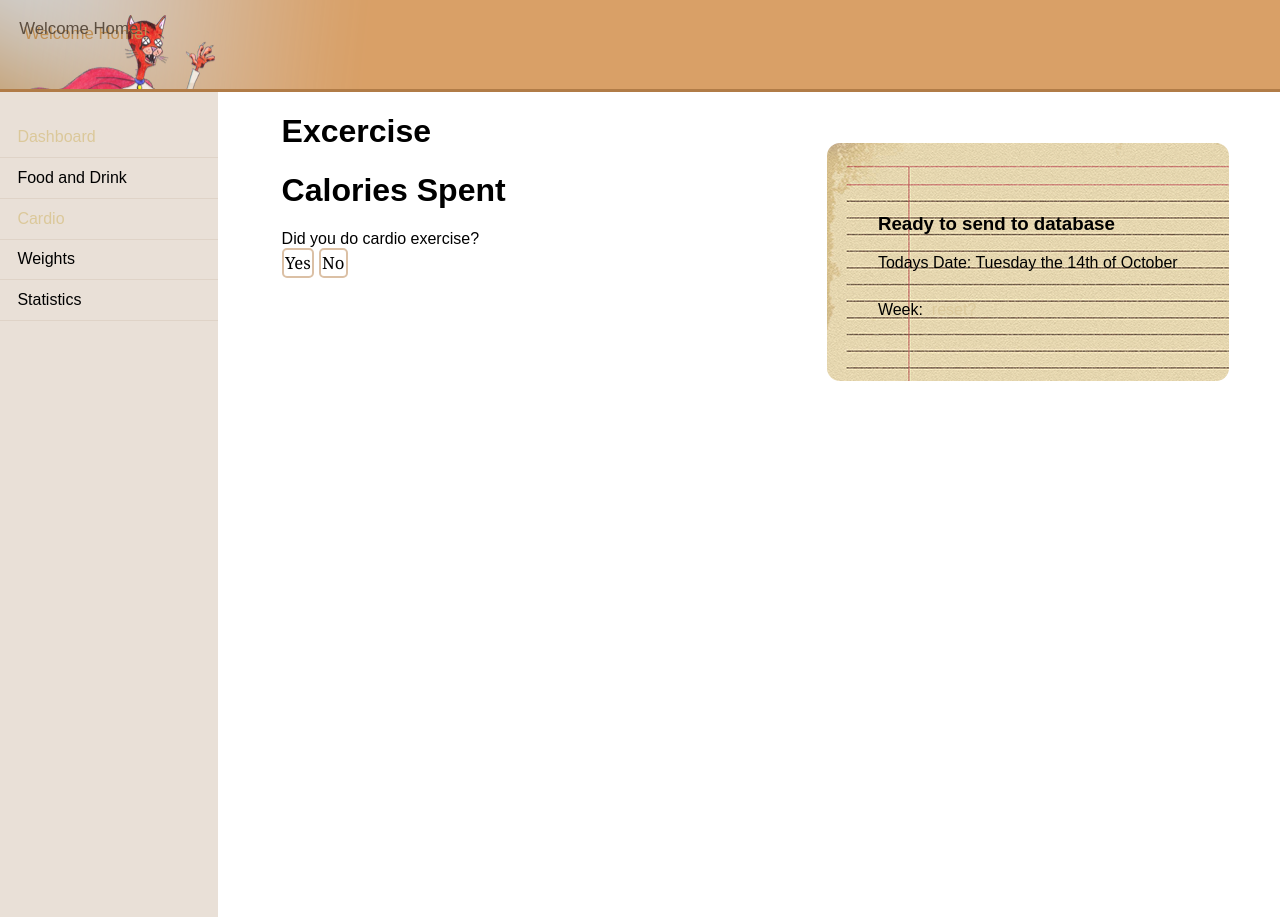
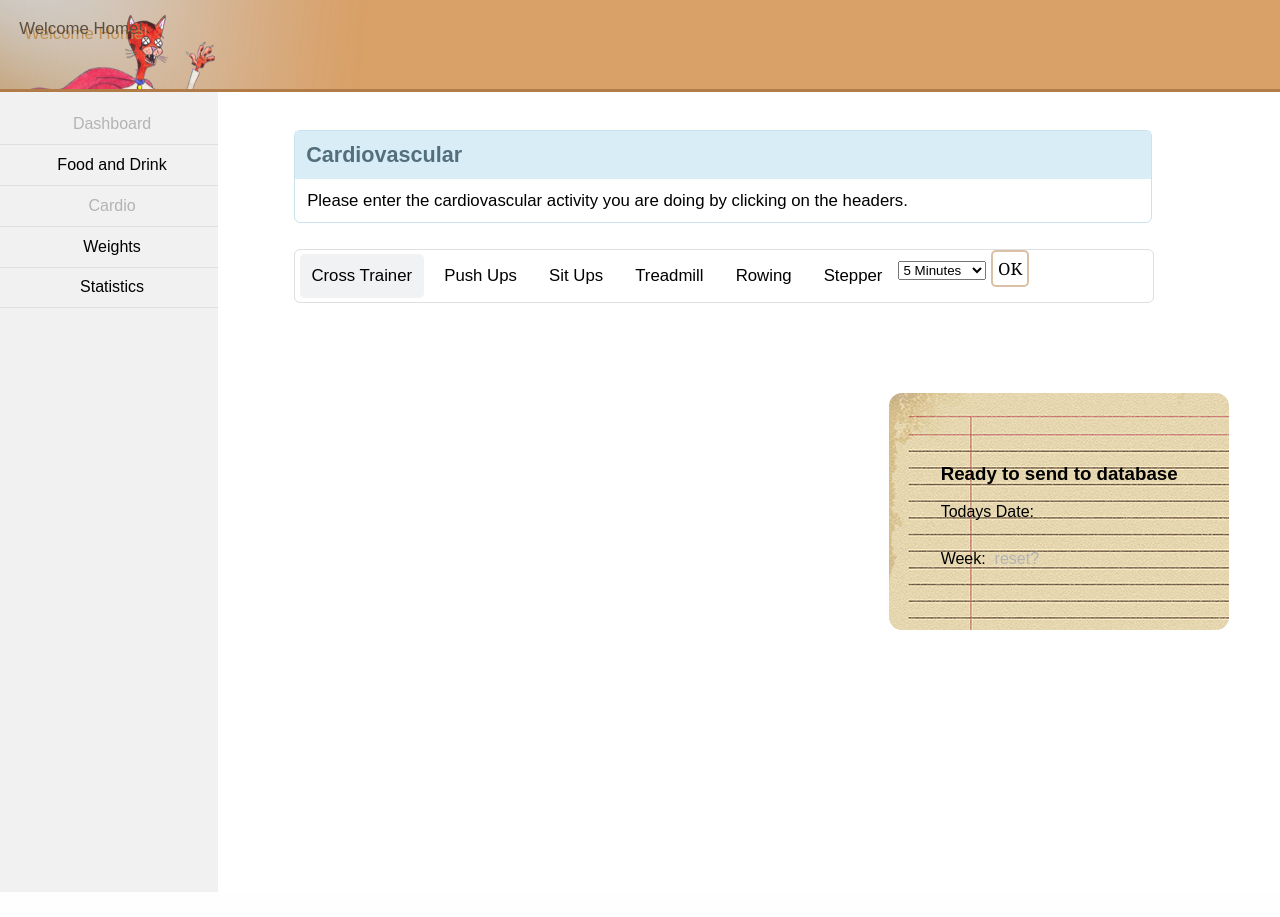
Before and after one commit to intheon/workout-diary, a PHP site: page /cardio.php in a window 1280 px wide. After the commit the page ends 892 px from the top, so only its background shows below. Run offline with PHP 8.4, Linux system fonts and the light colour scheme; data that the repository does not hold is empty.

Commit message:
getting there

```diff
--- a/cardio.php
+++ b/cardio.php
@@ -5,11 +5,14 @@
 </head>
 
 <body>
+
 <!-- TOP TOOLBAR -->
 <div id="toolbar">
     <div id="greetings">Welcome Home!</div>
+</div>
 
-</div>
+<div id="main">
+<!-- SIDE PANEL -->
 
     <div id="menu_panel">
         <div><a href="index.php">Dashboard</a></div>
@@ -19,49 +22,29 @@
         <div>Statistics</div>
     </div>
 
-<div id="interact"> <!-- MAIN DIV FOR QUESTIONS -->
+    <div id="interaction_panel">
 
-<div id="output"></div>
-
-<div id="form"></div>
-
-<div id="table">
-    <div id="header">
-        <h1>Excercise</h1>
-    </div>
-    <div id="content">
-        <h1>Calories Spent</h1>
-    </div>
-    <div id="total"></div>
+        <div class="information_panel">
+            <h1>Cardiovascular</h1>
+            <p>Please enter the cardiovascular activity you are doing by clicking on the headers.</p>
         </div>
 
-<!-- THIS STUFF IS THE QUESTIONS -->
+        <div class="tab_panel">
 
-<div id="ask">
+        <!-- TAB BOXES -->
 
-    <!-- CHECK IF CARDIO WAS DONE FIRST -->
-    <div id="didCardio">
-    Did you do cardio exercise?
-        <form name="didCardio">
-            <input type="button" value="Yes" name="cYes" onClick="yesFunc(this.value)">
-            <input type="button" value="No" name="cNo" onClick="noFunc(this.value)">
-        </form>
-    </div>
-    <!-- START CARDIO QUESTIONS -->
-    <div id="whatCardio" style="display:none">
-    What cardio did you do?
-        <form id="whatTypeOfCardio">
-            <input type="button" value="Cross Trainer" id="crossTrainerBtn">
-            <input type="button" value="Push Ups" id="pushUpBtn">
-            <input type="button" value="Sit Ups" id="sitUpBtn">
-            <input type="button" value="Treadmill" id="treadmillBtn">
-            <input type="button" value="Rowing" id="rowingBtn">
-            <input type="button" value="Stepper" id="stepperBtn">
-        </form>
+            <ul class="tabs">
+                <a href="#ct_tab_content"><li id="ct_tab">Cross Trainer</li></a>
+                <a href="#pu_tab_content"><li id="pu_tab">Push Ups</li></a>
+                <a href="#su_tab_content"><li id="su_tab">Sit Ups</li></a>
+                <a href="#tm_tab_content"><li id="tm_tab">Treadmill</li></a>
+                <a href="#ro_tab_content"><li id="ro_tab">Rowing</li></a>
+                <a href="#st_tab_content"><li id="st_tab">Stepper</li></a>
+            </ul>
 
-    <div id="testWrapper">
-    <div id="crossTrainerDiv" style="display:none;">
-    <h2>Cross Trainer</h2>
+        <!-- TAB CONTENT -->
+
+            <div id="ct_tab_content">
                 <form name="crossTrainerTimeForm" id="crossTrainerTimeForm">
                     <select name="crossTrainerTime" id="crossTrainerTime">
                         <option value="5" name="ct5minutes">5 Minutes</option>
@@ -73,8 +56,8 @@
                     <input type="button" id="crossTrainerTimeConfirm" value="OK">
                 </form>
             </div>
-    <div id="pushUpDiv" style="display:none;">
-        <h2>Push Ups</h2>
+
+            <div id="pu_tab_content">
                 <form name="pushUpTimeForm">
                     <select name="pushUpTime" id="pushUpTime">
                         <option name="5up" value="5">5 Push Ups</option>
@@ -86,8 +69,8 @@
                     <input type="button" id="pushUpTimeConfirm" value="OK" onClick="submitToPHP(pushUpTime.name,pushUpTime.value);">
                 </form>
             </div>
-    <div id="sitUpDiv" style="display:none;">
-    <h2>Sit Ups</h2>
+
+            <div id="su_tab_content" style="display:none;">
             <form name="sitUpTimeForm">
                 <select name="sitUpTime" id="sitUpTime">
                     <option name="5sup" value="5">5 Sit Ups</option>
@@ -99,8 +82,8 @@
                 <input type="button" id="sitUpTimeConfirm" value="OK" onClick="submitToPHP(sitUpTime.name,sitUpTime.value);">
             </form>
         </div>
-     <div id="treadmillDiv" style="display:none;">
-    <h2>Treadmill</h2>
+
+        <div id="tm_tab_content">
             <form name="treadmillTimeForm">
                 <select name="treadmillTime" id="treadmillTime">
                     <option name="5tminutes" value="5">5 Minutes</option>
@@ -112,8 +95,8 @@
                 <input type="button" id="treadmillTimeConfirm" value="OK" onClick="submitToPHP(treadmillTime.name,treadmillTime.value);">
             </form>
         </div>
-    <div id="rowingDiv" style="display:none;">
-    <h2>Rowing</h2>
+
+        <div id="ro_tab_content">
             <form name="rowingTimeForm">
                 <select name="rowingTime" id="rowingTime">
                     <option name="5rminutes" value="5">5 Minutes</option>
@@ -125,8 +108,8 @@
                 <input type="button" id="rowingTimeConfirm" value="OK" onClick="submitToPHP(rowingTime.name,rowingTime.value);">
             </form>
         </div>
-    <div id="stepperDiv" style="display:none;">
-    <h2>Stepper</h2>
+
+        <div id="st_tab_content">
             <form name="stepperTimeForm">
                 <select name="stepperTime" id="stepperTime">
                     <option name="srminutes" value="5">5 Minutes</option>
@@ -138,67 +121,23 @@
                 <input type="button" id="stepperTimeConfirm" value="OK" onClick="submitToPHP(stepperTime.name,stepperTime.value);">
             </form>
         </div>
-    </div>
-    </div>
-    <!-- END CARDIO QUESTIONS -->
-    <!-- BEGIN WEIGHTS QUESTIONS -->
-    <div id="whatExcercises" style="display:none">
-    What weights and excercises did you do?
-        <form name="whatExcercises">
-            <input type="button" value="Chest" id="chestBtn" onClick="showElement('chestDiv','1')">
-            <input type="button" value="Triceps" id="tricepsBtn" onClick="showElement('tricepsDiv','1')">
-            <input type="button" value="Back and Biceps" id="backAndBicepBtn" onClick="showElement('backAndBicepDiv','1')">
-            <input type="button" value="Shoulders" id="shouldersBtn" onClick="showElement('shouldersDiv','1')">
-        </form>
-    </div>
-    <div id="chestDiv" style="display:none;">
-    <h2>Chest Excercises</h2>
-        <form name="chestExcerciseForm">
-            <input type="checkbox" value="Incline Dumbell Press" onClick="showElement('chestEx1','1')">Incline Dumbell Press</input>
-            <input type="checkbox" value="Incline Dumbell Flies" onClick="showElement('chestEx2','1')">Incline Dumbell Flies</input>
-            <input type="checkbox" value="Dumbell Bench Press" onClick="showElement('chestEx3','1')">Dumbell Bench Press</input>
-            <input type="checkbox" value="Push-Ups" onClick="showElement('chestEx4','1')">Push-Ups</input>
-            <input type="checkbox" value="Dips" onClick="showElement('chestEx5','1')">Dips</input>
-        </form>
-    <div id="chestEx1" style="display:none">
-    <h2>Incline Dumbell Press</h2>
-    Sets - How many sets did you do?
-        <form>
-            <select id="chestEx1Sets" onChange="listSets(this.value,this.id)">
-                <option name="One" value="1">One</option>
-                <option name="Two" value="2">Two</option>
-                <option name="Three" value="3">Three</option>
-            </select>
-        </form>
-        <div id="chestCommitDiv">
-        <form name="chestCommitForm" id="chestCommitForm">
-        <input type="button" id="chestCommit" value="Commit!" onClick="captureResult();">
-        </form>
-
-            </div>
-            </div>
-
-            <div id="chestEx2" style="display:none"></div>
-            <div id="chestEx3" style="display:none"></div>
-            <div id="chestEx4" style="display:none"></div>
-            <div id="chestEx5" style="display:none"></div>
 
         </div>
 
-    </div>
-
-</div> <!-- END ASK DIV -->
-
+    </div> <!-- END INTERACTION PANEL -->
 
     <div id="sidePane">
         <h3>Ready to send to database</h3>
-
         <div id="date">Todays Date: </div><br />
         <div id="week">Week: <span id="weekNumber"></span>
-        <span><a onClick="resetWeek()" href="#">&nbsp;reset?</a></span></div>
+        <span><a onClick="resetWeek()" href="#">&nbsp;reset?</a></span>
     </div>
 
+</div> <!-- END MAIN -->
+
+
 <script src="js/jquery.js"></script>
-<script src="js/engine.js"></script>
+<script src="js/cardio_engine.js"></script>
+
 </body>
 </html>
--- a/css/cardio.css
+++ b/css/cardio.css
@@ -1,98 +1,126 @@
 html    {
     margin:0px;
     padding:0px;
+    height:100%;
 }
 body{
-        font-family:arial;
-        margin:0px;
-        padding:0px;
-    }
-
-input[type="radio"] {
-  display:none;
-}
-#modules_bar
-{
-    position:relative;
-    height:auto;
-    padding:1%;
-    width:auto;
-    margin-left:28%;
-    overflow:hidden;
-    color:white;
+    font-family:arial;
+    margin:0px;
+    padding:0px;
+    height:100%;
 }
 
-#modules_bar div
+a {
+    color:#B3B3B3;
+    text-decoration: none;
+}
+
+a {
+    color:#B3B3B3;
+    text-decoration: none;
+}
+a:hover {
+    color:#B78612;
+}
+
+#main
+{
+    height:100%;
+    overflow:hidden;
+}
+#menu_panel
 {
     float:left;
-    padding:10px;
-    border-radius:10px;
-    width:16%;
-    margin:2%;
-    margin-right:7%;
-    min-height: 82px;
-}
-.jumbo
-{
-    font-size: 2em;
-}
-
-.modules_footer
-{
-    float:left;
-    background-color: white;
-    margin:0;
-    padding:0;
-    width:100%;
-    position:absolute;
-    color:black;
-    font-size:0.9em;
-    margin-top:-10px
-}
-#exercises_illustration
-{
-    background-color:#428BCA;
-}
-#calories_illustration
-{
-    background-color:#5CB85C;
-}
-#pictures_illustration
-{
-    background-color:#F0AD4E;
-}
-
-
-
-#menu_panel
-{
-    padding-top:2%;
-    position:absolute;
-    float:left;
+    padding-top:1%;
     height:100%;
-    background-color:#E9E0D7;
+    background-color:#F1F1F1;
     width:17%;
 }
 #menu_panel div
 {
     border-bottom: 1px solid;
-    border-color: #DFD3C7;
-    float:left;
+    border-color: #DFDFDF;
     padding:5%;
     padding-left:8%;
     width:87%;
+    text-align:center;
+}
+#interaction_panel
+{
+    padding:3%;
+    margin-left:3%;
+    float:left;
+    width:67%;
 }
 
+.information_panel
+{
+    border: 1px solid;
+    border-color: #CAE2ED;
+    border-radius:6px;
+}
+.information_panel h1
+{
+    background-color:#D9EDF7;
+    padding:0%;
+    margin:0%;
+    font-size:1.35em;
+    padding:0.5em;
+    color:#536F7C;
+}
+.information_panel p
+{
+    padding:0%;
+    margin:0%;
+    font-size:1.05em;
+    padding:0.7em;
+}
+.tab_panel
+{
+    border: 1px solid;
+    border-color: #DFDFDF;
+    border-radius:6px;
+    margin-top:3%;
+    display:inline-block;
+    width:100%;
+}
 
+.tab_panel ul
+{
+    list-style: none;
+    padding:0%;
+    margin:0%;
+    font-size:1.05em;
+    width:100%;
+}
+.tab_panel li
+{
+    float:left;
+    padding:0.7em;
+    margin:0.5%;
+    border-radius:0.3em;
+}
+.tab_panel li:hover
+{
+    background-color:#DBE5E9;
 
-/* */
+}
+
+.tab_panel a
+{
+    color:black;
+}
+
+.active li
+{
+    background-color:#F0F2F3;
+}
 
 input[type="radio"] + label {
     color:#000;
     font-family:Georgia, sans-serif;
     font-size:2em;
 }
-
 
 input[type="radio"] + label span  {
     display:inline-block;
@@ -122,15 +150,8 @@
 }
 
 
-a {
-    color:#DBC89A;
-    text-decoration: none;
-}
-a:hover {
-    color:#B78612;
-}
-
-#toolbar{
+#toolbar
+{
     background:url(../img/hdbg.png);
     background-repeat: no-repeat;
     width:100%;
@@ -142,17 +163,8 @@
     font-size:1.05em;
     text-shadow: 5px 5px #C19054;
     color:#5C4E40;
-
 }
 
-
-
-#interact
-{
-margin-left:22%;
-float:left;
-position:relative;
-}
 #sidePane
 {
     float:right;
@@ -165,10 +177,12 @@
     border-radius:2px solid;
     border-color:#F7F6EC;
 }
-#sidePane div:nth-child(odd){
+#sidePane div:nth-child(odd)
+{
     font-weight:bold;
 }
-#sidePane div:nth-child(even){
+#sidePane div:nth-child(even)
+{
     margin-bottom:11px;
 }
 .small
@@ -176,6 +190,5 @@
     margin-top:-4px;
     margin-left:4px;
     font-size:0.6em;
-
     color:#7395AF;
 }
```
Also changed, not shown: js/cardio_engine.js (added, +40 -0 lines). Lines whose indentation alone changed are shown as unchanged.
